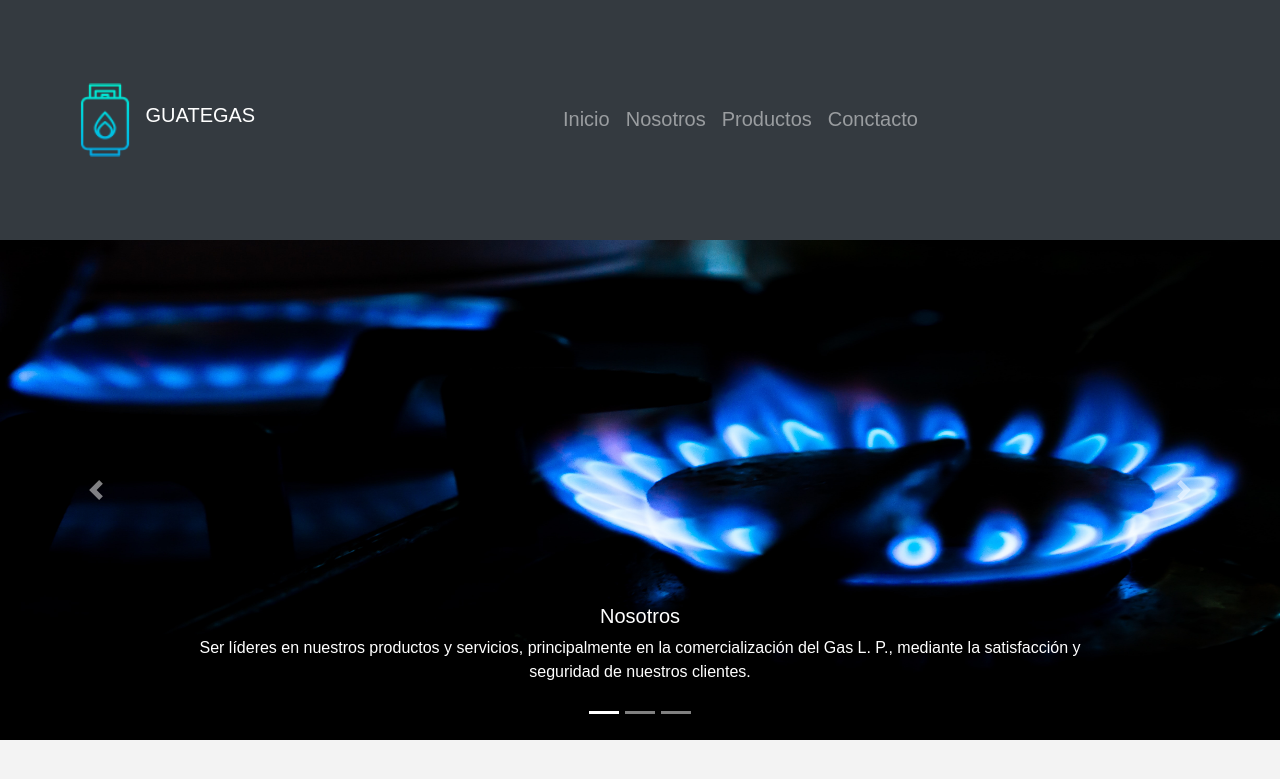
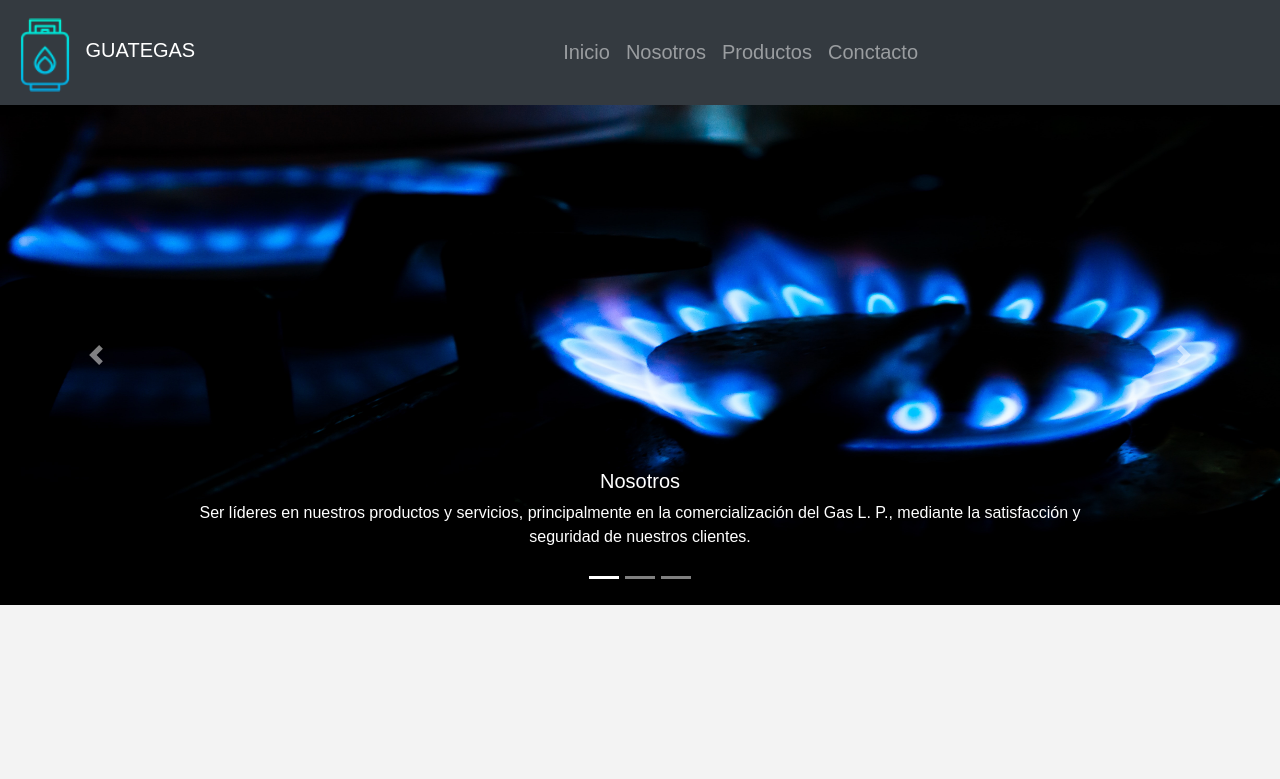
Before and after one commit to Kevin-Contreras/GuateGas, a PHP site: page / in a window 1280 px wide. Shown: the top 779 px of the page. Run offline with PHP 8.4, Linux system fonts and the light colour scheme; some libraries are stand-ins or nearby versions.

Commit message:
arreglos2

```diff
--- a/proyecto/Styles/main.css
+++ b/proyecto/Styles/main.css
@@ -12,42 +12,8 @@ font-family: arial;
 	font-size:20px;
 
 }
-.rotate-hor-center {
-	-webkit-animation: rotate-hor-center 0.5s cubic-bezier(0.455, 0.030, 0.515, 0.955) both;
-	        animation: rotate-hor-center 0.5s cubic-bezier(0.455, 0.030, 0.515, 0.955) both;
-}
-/* ----------------------------------------------
- * Generated by Animista on 2021-11-9 16:19:42
- * Licensed under FreeBSD License.
- * See http://animista.net/license for more info.
- * w: http://animista.net, t: @cssanimista
- * ---------------------------------------------- */
 
-/**
- * ----------------------------------------
- * animation rotate-hor-center
- * ----------------------------------------
- */
- @-webkit-keyframes rotate-hor-center {
-  0% {
-    -webkit-transform: rotateX(0);
-            transform: rotateX(0);
-  }
-  100% {
-    -webkit-transform: rotateX(-360deg);
-            transform: rotateX(-360deg);
-  }
-}
-@keyframes rotate-hor-center {
-  0% {
-    -webkit-transform: rotateX(0);
-            transform: rotateX(0);
-  }
-  100% {
-    -webkit-transform: rotateX(-360deg);
-            transform: rotateX(-360deg);
-  }
-}
+
 .img{
 	transition: all 2s ease-in-out;
 }
@@ -59,7 +25,8 @@ font-family: arial;
 	height: 500px;
 }
 .ancho{
-	padding: 70px;
+	padding: 10px;
+
 
 }
 .posiciones{
@@ -68,12 +35,12 @@ font-family: arial;
 }
 .posicion{
 	position: relative;
-	top: 25px;
+	top: 20px;
 
 }
 .mover{
 	position: relative;
-	margin-bottom: 20px;
+	margin-bottom: 5px;
 	bottom:15px;
 }
 .center{
@@ -104,10 +71,11 @@ display: none;
 
 	}
 	.eli{
-		display: inline;
-		position: absolute;
-		left: 150px;
-		top:   65px;
+		display: inline-block;
+		margin-right: auto;
+		margin-top:   35px;
+
 		font-size: 15px;
 		}
-}
+
+	}
--- a/proyecto/index.html
+++ b/proyecto/index.html
@@ -13,26 +13,26 @@
 
 </head>
 <body>
-	<nav class="navbar  navbar-expand-lg navbar-dark bg-dark ancho" >
-		<a class="navbar-brand posicion borrar"  href="#"><img src="gas.png"  width="70" height="70" class="d-inline-block align-top mover animate__animated animate__pulse animate__infinite " alt=""> GUATEGAS </a>
+	<nav class="navbar  navbar-expand-sm navbar-dark navbar-inverse bg-dark navbar-fixed-top ancho" >
+		<a class="navbar-brand posicion borrar animate__animated animate__fadeInLeft"  href="#"><img src="gas.png"  width="70" height="70" class="d-inline-block align-top mover animate__animated animate__pulse animate__infinite " alt=""> GUATEGAS </a>
 
-			<a class="navbar-brand  eli "  href="#">GT GAS <img src="gas.png"  width="70" height="70" class="d-inline-block align-top mover animate__animated animate__pulse animate__infinite " alt=""> </a>
+			<a class="navbar-brand  eli animate__animated animate__backInLeft "  href="#"><img src="gas.png"  width="40" height="40" class="d-inline-block align-top mover animate__animated animate__pulse animate__infinite " alt=""> GUATEGAS  </a>
 
-		<button class="navbar-toggler" type="button" data-toggle="collapse" data-target="#navbarNavAltMarkup" aria-controls="navbarNavAltMarkup" aria-expanded="false" aria-label="Toggle navigation">
+		<button class="navbar-toggler" type="button" data-toggle="collapse" data-target="#navbarNavAltMarkup" aria-controls="navbarNav" aria-expanded="false" aria-label="Toggle navigation">
 			<span class="navbar-toggler-icon"></span>
 		</button>
 		<div class="collapse navbar-collapse " id="navbarNavAltMarkup">
 
-			<div class="navbar-nav center posiciones animate__animated animate__backInLeft">
-				<a class="nav-item nav-link letra" href="#">Inicio</a>
-				<a class="nav-item nav-link letra" href="#">Nosotros </a>
-				<a class="nav-item nav-link letra" href="#">Productos</a>
-				<a class="nav-item nav-link letra" href="#">Conctacto</a>
+			<div class="navbar-nav center posiciones animate__animated animate__fadeInLeft">
+				<a class="nav-item  nav-link  letra" href="#">Inicio</a>
+				<a class="nav-item  nav-link letra" href="#">Nosotros </a>
+				<a class="nav-item  nav-link letra" href="#">Productos</a>
+				<a class="nav-item  nav-link letra" href="#">Conctacto</a>
 
 			</div>
 		</div>
 	</nav>
-	<div id="carouselExampleIndicators" class="carousel slide carousel-fade" data-ride="carousel">
+	<div id="carouselExampleIndicators" class="carousel slide " data-ride="carousel">
 
 		<div class="carousel-inner ">
 			<div class="carousel-item imagen1 active">
```
